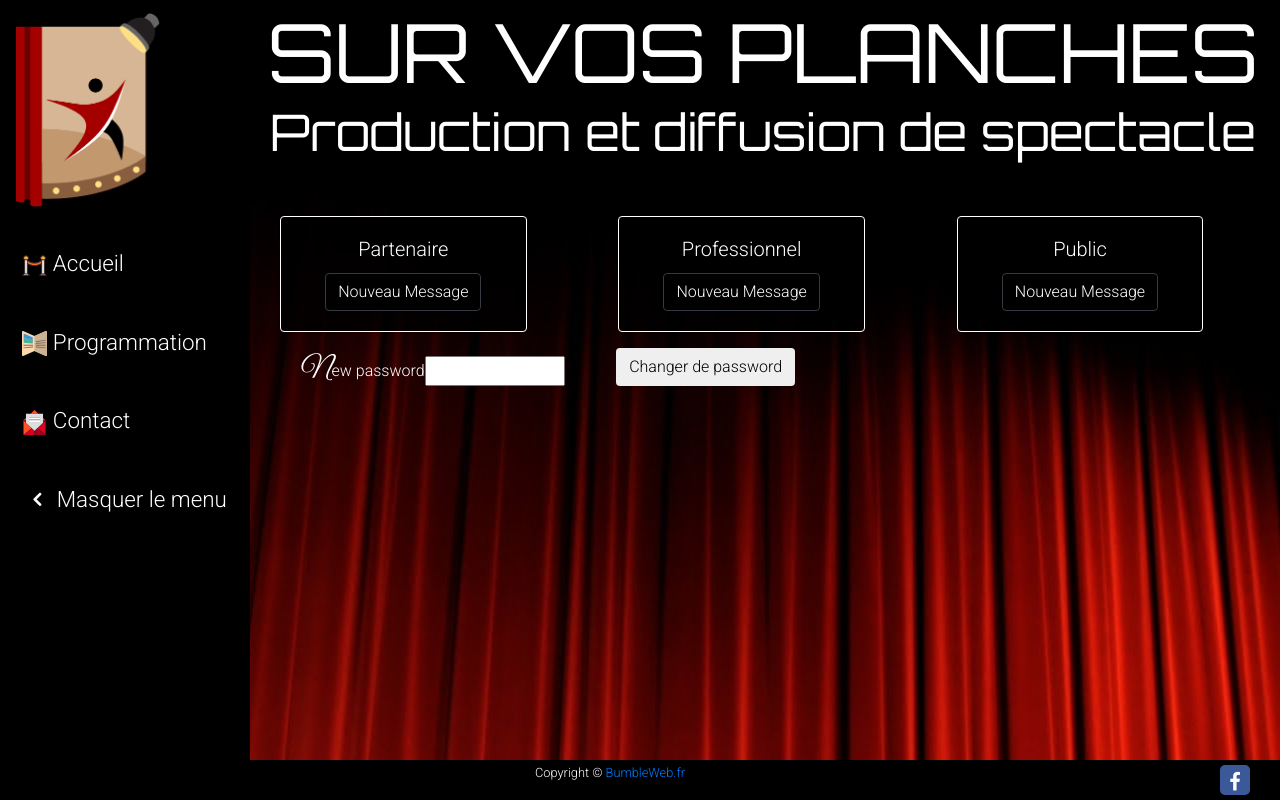
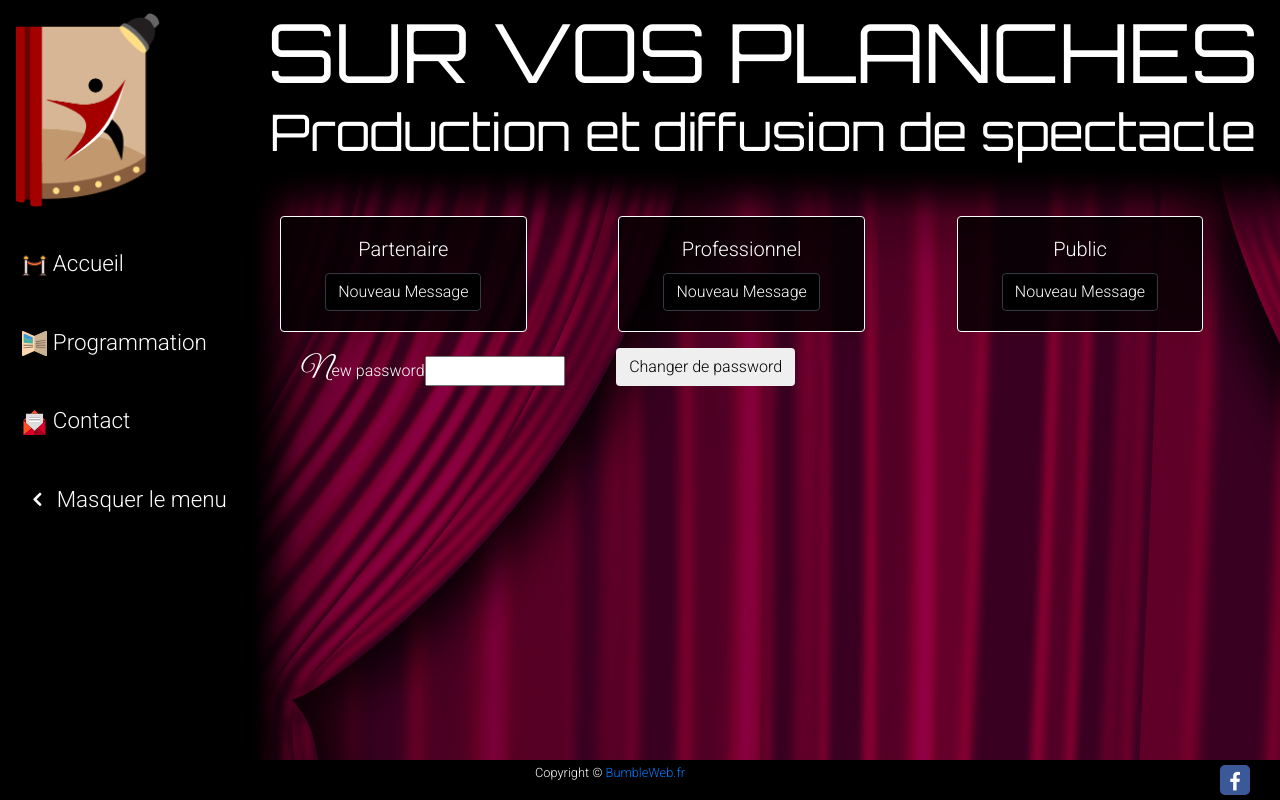
Before and after one commit to BumbleBrice/Ticketing, a Symfony app: template templates/admin/index.html.twig in a window 1280 px wide. Run offline with Twig, Linux system fonts and the light colour scheme; the template is opened without the code that fills it, so the values that code supplies are empty; form fields are guessed from the names that the template uses; some libraries are stand-ins or nearby versions.

Commit message:
modif vue avec cliente

```diff
--- a/public/css/style.css
+++ b/public/css/style.css
@@ -40,7 +40,7 @@ p {
   margin-bottom: 0.65em;
 }
 #curtains {
-  background: black url(../img/rideaux1.jpg) no-repeat top;
+  background: black url(../img/rideaux_3.png) no-repeat left top;
 }
 nav button {
   margin-top: 2.52rem;
```
Also changed, not shown: public/img/jeu_dance.jpeg (added), public/img/rideaux_3.png (added).
